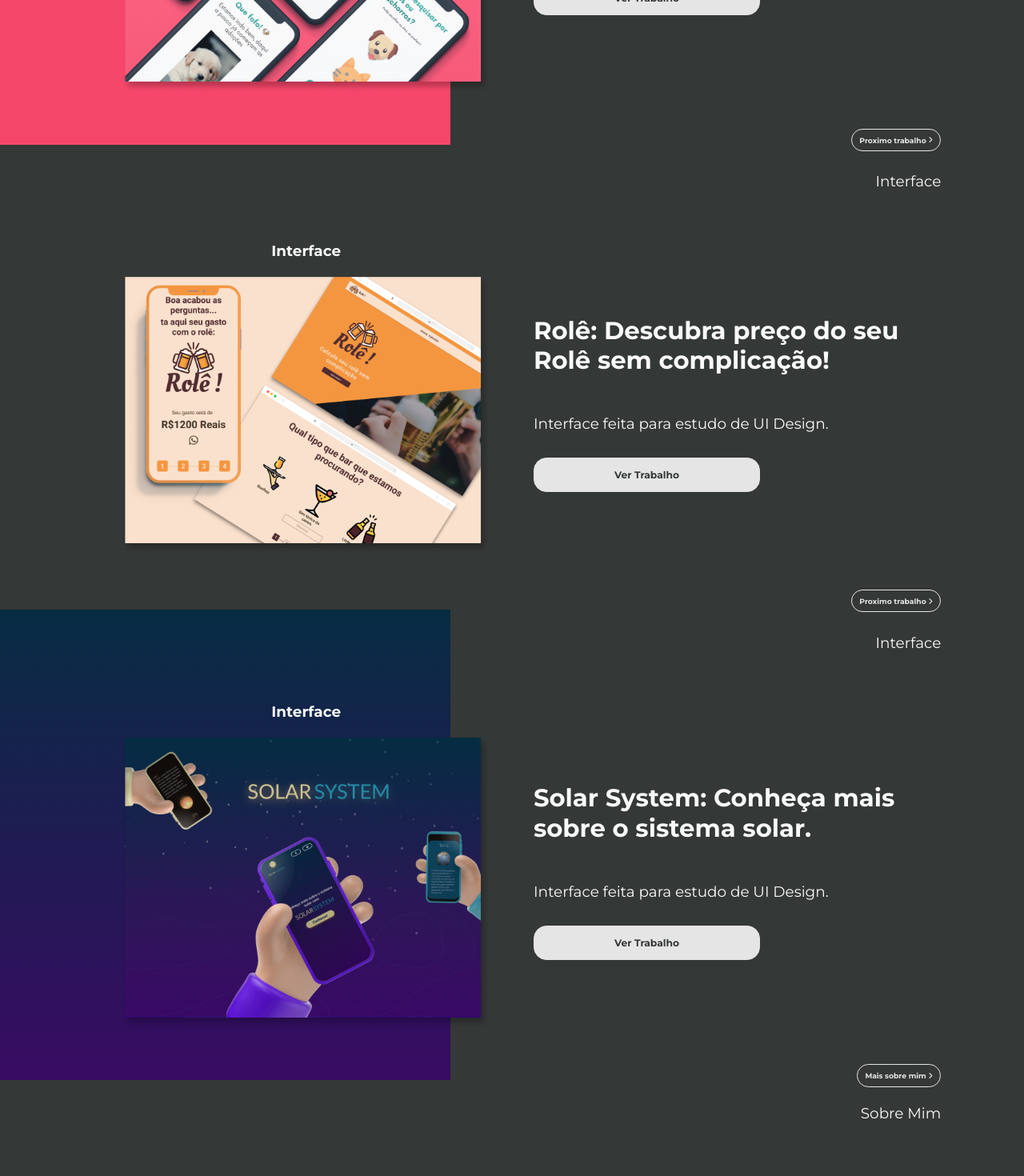
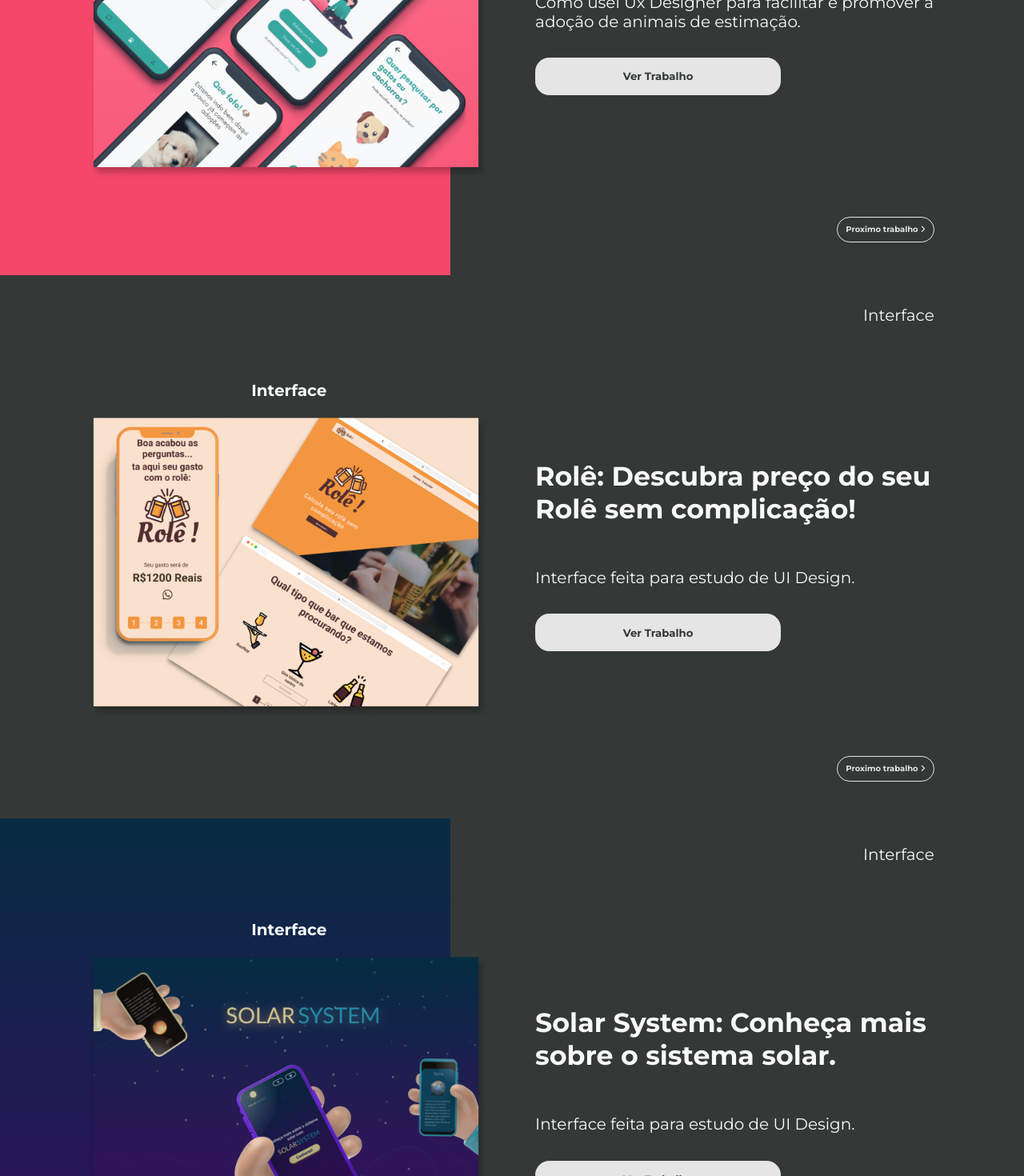
Before and after one commit to JuanLima10/felpsPortfolioV2, a Next.js app: page / in a window 1280 px wide. Shown: the part 1180-2650 px from the top of the page at 80% size. Built offline with nearby package versions, Linux system fonts and the light colour scheme.

Commit message:
first commit

```diff
--- a/src/pages/PetAdd/petAdd.module.scss
+++ b/src/pages/PetAdd/petAdd.module.scss
@@ -14,7 +14,7 @@
     }
 
     .nextWork{
-        padding: 6rem 13.5rem 0rem 0rem;
+        padding: 6rem 13.5rem 6rem 0rem;
         text-align: right;
         text-align: end;
         color: #F9F9F9;
--- a/src/pages/Role/role.module.scss
+++ b/src/pages/Role/role.module.scss
@@ -15,7 +15,7 @@
     }
 
     .nextWork{
-        padding: 6rem 13.5rem 0rem 0rem;
+        padding: 6rem 13.5rem 6rem 0rem;
         text-align: right;
         text-align: end;
         color: #F9F9F9;
--- a/src/pages/SolarSystem/solarSystem.module.scss
+++ b/src/pages/SolarSystem/solarSystem.module.scss
@@ -15,7 +15,7 @@
     }
 
     .nextWork{
-        padding: 6rem 13.5rem 0rem 0rem;
+        padding: 6rem 13.5rem 6rem 0rem;
         text-align: right;
         text-align: end;
         color: #F9F9F9;
--- a/src/styles/global.scss
+++ b/src/styles/global.scss
@@ -32,9 +32,3 @@ body {
     font-size: 40%;
   }
 }
-
-@media screen and (max-height: 1080px) {
-  html{
-      font-size: 48%;
-  }
-}
```
